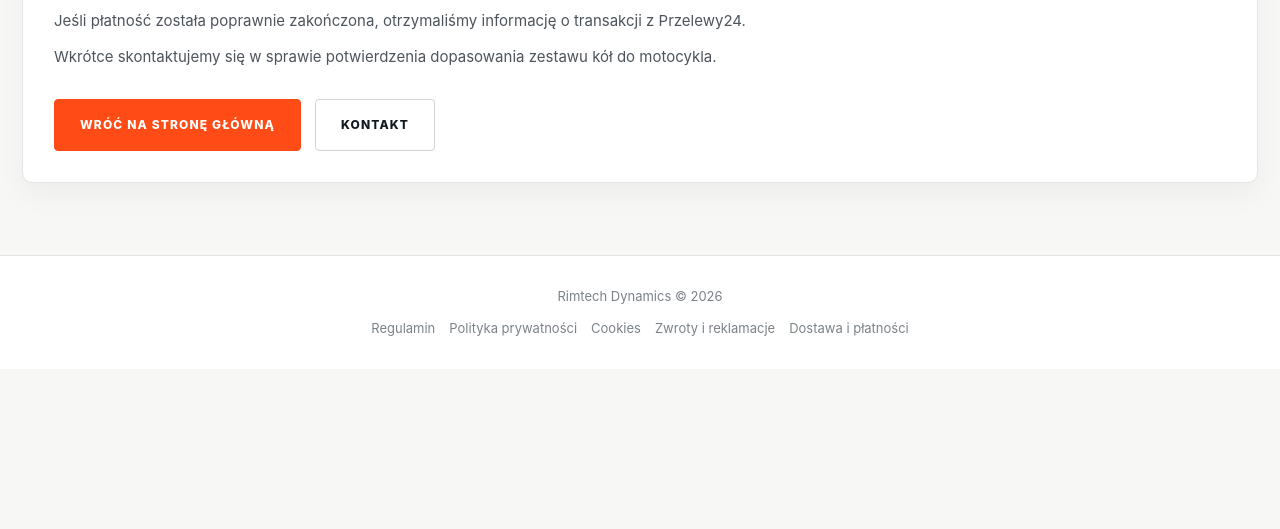
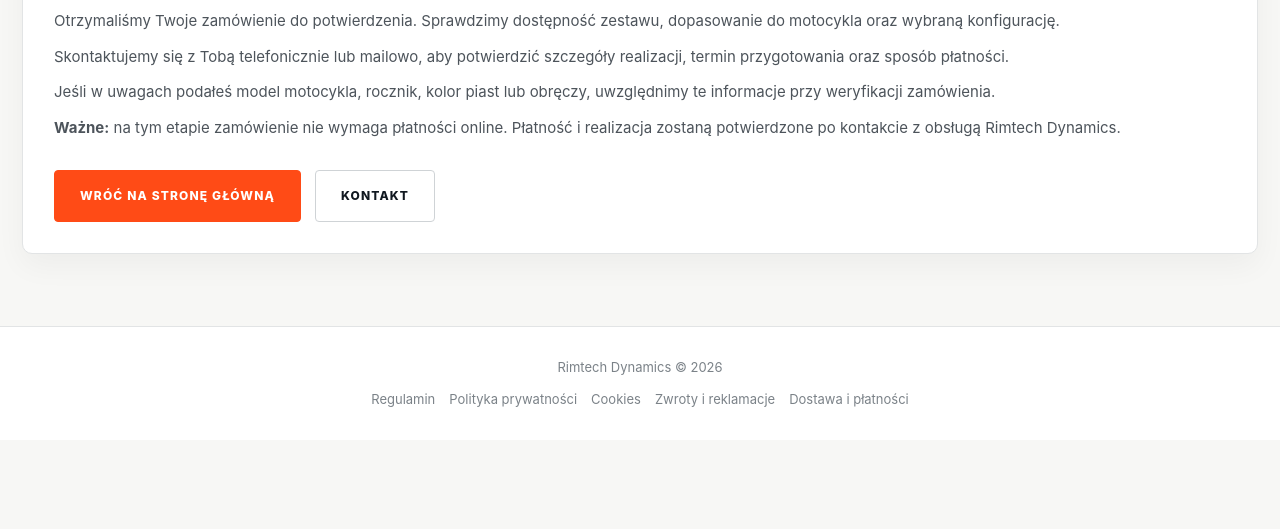
Before and after one commit to czaschoinki-bit/rimtech-shop, a website: page order-success.html in a window 1280 px wide. Shown: the part 271-800 px from the top of the page. Drawn offline with Linux system fonts and the light colour scheme.

Commit message:
Update order-success.html

```diff
--- a/order-success.html
+++ b/order-success.html
@@ -41,17 +41,28 @@
     <section class="section">
       <div class="contact-card">
         <div class="section-kicker">Rimtech Dynamics</div>
-        <h1>Dziękujemy za zamówienie</h1>
+
+        <h1>Dziękujemy za złożenie zamówienia</h1>
 
         <p>
-          Jeśli płatność została poprawnie zakończona, otrzymaliśmy informację o transakcji z Przelewy24.
+          Otrzymaliśmy Twoje zamówienie do potwierdzenia. Sprawdzimy dostępność zestawu,
+          dopasowanie do motocykla oraz wybraną konfigurację.
         </p>
 
         <p>
-          Wkrótce skontaktujemy się w sprawie potwierdzenia dopasowania zestawu kół do motocykla.
+          Skontaktujemy się z Tobą telefonicznie lub mailowo, aby potwierdzić szczegóły realizacji,
+          termin przygotowania oraz sposób płatności.
         </p>
 
-        <p id="session-info"></p>
+        <p>
+          Jeśli w uwagach podałeś model motocykla, rocznik, kolor piast lub obręczy,
+          uwzględnimy te informacje przy weryfikacji zamówienia.
+        </p>
+
+        <p>
+          <strong>Ważne:</strong> na tym etapie zamówienie nie wymaga płatności online.
+          Płatność i realizacja zostaną potwierdzone po kontakcie z obsługą Rimtech Dynamics.
+        </p>
 
         <div class="product-page-actions">
           <a class="button" href="/">Wróć na stronę główną</a>
@@ -97,14 +108,6 @@
       cartCount.textContent = count;
     }
 
-    const params = new URLSearchParams(window.location.search);
-    const sessionId = params.get('sessionId');
-
-    if (sessionId) {
-      localStorage.setItem('rimtech_last_session_id', sessionId);
-      document.getElementById('session-info').textContent = `Numer sesji zamówienia: ${sessionId}`;
-    }
-
     localStorage.removeItem('rimtech_cart');
     updateCartCount();
   </script>
```
